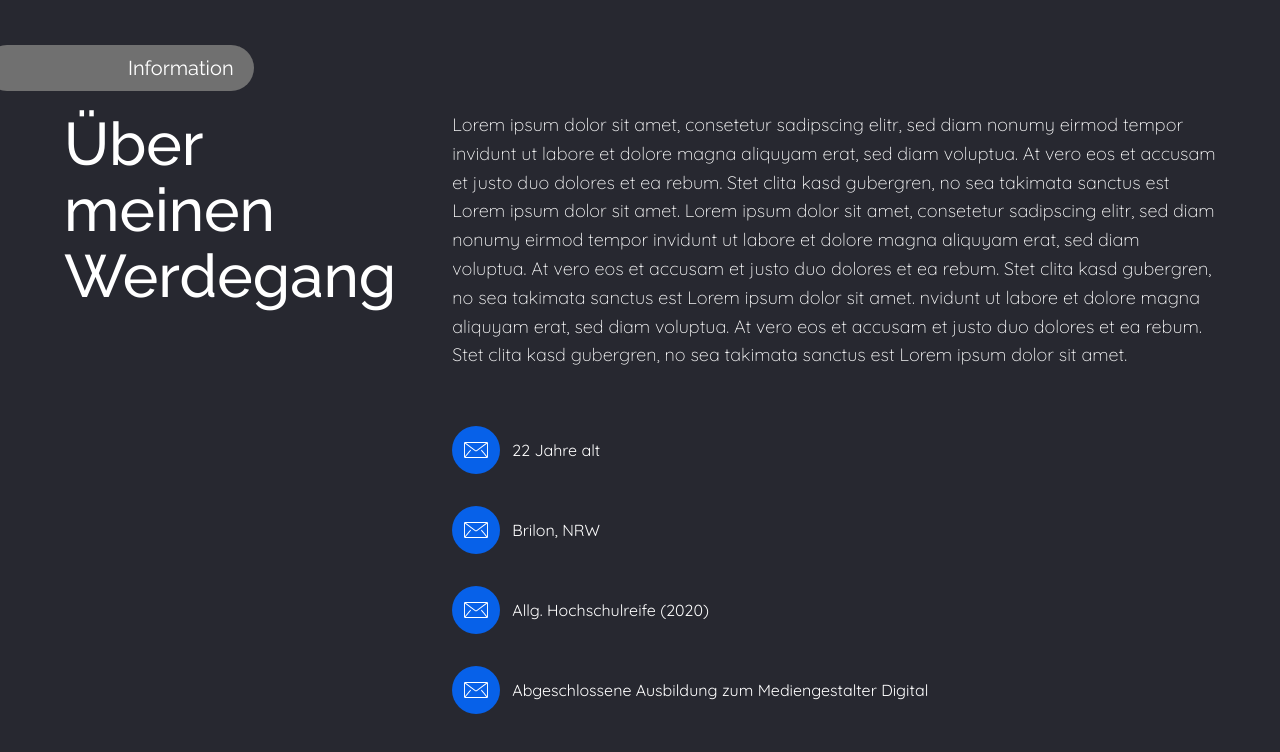
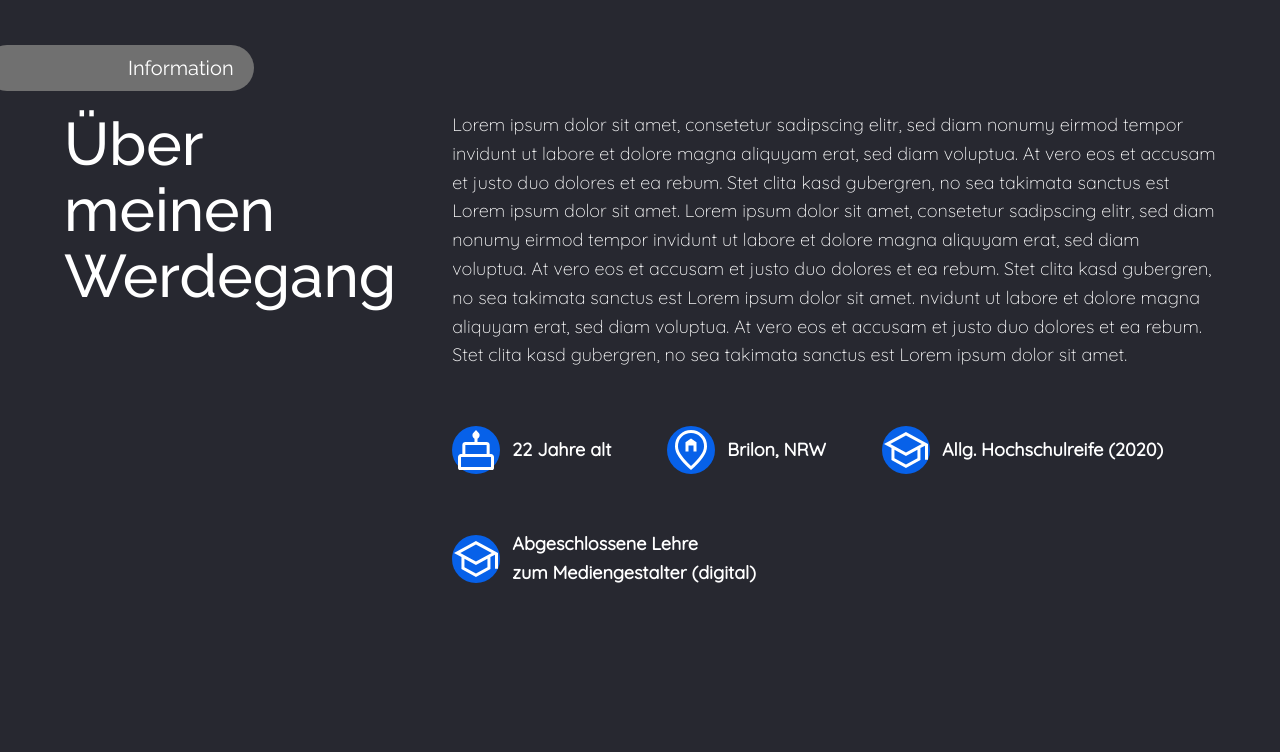
Before and after one commit to JasonSa19/vue-portfolio, a Vue app: page / in a window 1280 px wide. Shown: the part 995-1747 px from the top of the page. Built offline with nearby package versions, Linux system fonts and the light colour scheme.

Commit message:
Import all SVGs for the about section

```diff
--- a/src/components/About.vue
+++ b/src/components/About.vue
@@ -1,9 +1,32 @@
 <script setup>
-import vectorLink from "./modules/vectorLink.vue";
 import subLine from "./modules/subLine.vue";
+import birthday from "./svg/birthday.vue";
+import location from "./svg/location.vue";
+import education from "./svg/education.vue";
+import job from "./svg/education.vue";
 
 const aboutText =
   "Lorem ipsum dolor sit amet, consetetur sadipscing elitr, sed diam nonumy eirmod tempor invidunt ut labore et dolore magna aliquyam erat, sed diam voluptua. At vero eos et accusam et justo duo dolores et ea rebum. Stet clita kasd gubergren, no sea takimata sanctus est Lorem ipsum dolor sit amet. Lorem ipsum dolor sit amet, consetetur sadipscing elitr, sed diam nonumy eirmod tempor invidunt ut labore et dolore magna aliquyam erat, sed diam voluptua. At vero eos et accusam et justo duo dolores et ea rebum. Stet clita kasd gubergren, no sea takimata sanctus est Lorem ipsum dolor sit amet. nvidunt ut labore et dolore magna aliquyam erat, sed diam voluptua. At vero eos et accusam et justo duo dolores et ea rebum. Stet clita kasd gubergren, no sea takimata sanctus est Lorem ipsum dolor sit amet.";
+
+import { ref, computed } from "vue";
+
+const birthDate = ref(new Date(2001, 11, 19)); // Month is 0-indexed, so December is 11
+
+const age = computed(() => {
+  const today = new Date();
+  const birthDateValue = birthDate.value;
+  let age = today.getFullYear() - birthDateValue.getFullYear();
+  const monthDifference = today.getMonth() - birthDateValue.getMonth();
+
+  // If the birth date has not occurred yet this year, subtract one year from the age
+  if (
+    monthDifference < 0 ||
+    (monthDifference === 0 && today.getDate() < birthDateValue.getDate())
+  ) {
+    age--;
+    return age;
+  }
+});
 </script>
 
 <template>
@@ -18,23 +41,53 @@ const aboutText =
         </div>
         <div class="basis-9/12">
           <p>{{ aboutText }}</p>
-          <div class="flex flex-wrap justify-between gap-8 mt-14 2xl:gap-0">
-            <vectorLink
-              class="basis-full 2xl:basis-1/4"
-              buttonText="22 Jahre alt"
-            />
-            <vectorLink
-              class="basis-full 2xl:basis-1/4"
-              buttonText="Brilon, NRW"
-            />
-            <vectorLink
-              class="basis-full 2xl:basis-1/4"
-              buttonText="Allg. Hochschulreife (2020)"
-            />
-            <vectorLink
-              class="basis-full 2xl:basis-1/4"
-              buttonText="Abgeschlossene Ausbildung zum Mediengestalter Digital"
-            />
+          <div class="flex flex-wrap justify-start gap-14 mt-14">
+            <div class="vector-link">
+              <div class="flex items-center gap-3 group">
+                <div
+                  class="flex items-center justify-center w-12 h-12 rounded-full svg-holder bg-blue"
+                >
+                  <birthday class="w-full h-full fill-white"></birthday>
+                </div>
+                <p class="font-semibold">{{ age }} Jahre alt</p>
+              </div>
+            </div>
+
+            <div class="vector-link">
+              <div class="flex items-center gap-3 group">
+                <div
+                  class="flex items-center justify-center w-12 h-12 rounded-full svg-holder bg-blue"
+                >
+                  <location class="w-full h-full fill-white"></location>
+                </div>
+                <p class="font-semibold">Brilon, NRW</p>
+              </div>
+            </div>
+
+            <div class="vector-link">
+              <div class="flex items-center gap-3 group">
+                <div
+                  class="flex items-center justify-center w-12 h-12 rounded-full svg-holder bg-blue"
+                >
+                  <education class="w-full h-full fill-white"></education>
+                </div>
+                <p class="font-semibold">Allg. Hochschulreife (2020)</p>
+              </div>
+            </div>
+
+            <div class="vector-link">
+              <div class="flex items-center gap-3 group">
+                <div
+                  class="flex items-center justify-center w-12 h-12 rounded-full svg-holder bg-blue"
+                >
+                  <job class="w-full h-full fill-white"></job>
+                </div>
+                <p class="font-semibold">
+                  Abgeschlossene Lehre <br />
+                  zum Mediengestalter (digital)
+                </p>
+              </div>
+            </div>
           </div>
         </div>
       </div>
--- /dev/null
+++ b/src/components/svg/birthday.vue
@@ -0,0 +1,11 @@
+<script setup></script>
+
+<template>
+  <svg id="birthday" xmlns="http://www.w3.org/2000/svg">
+    <path
+      d="M8 44q-.85 0-1.425-.575Q6 42.85 6 42V31.05q0-1.25.875-2.125T9 28.05h1.35v-9.1q0-1.25.875-2.125t2.125-.875h9.15v-3.2q-1-.7-1.525-1.525-.525-.825-.525-1.975 0-.75.275-1.425T21.5 6.65L24 4l2.5 2.65q.5.5.8 1.175.3.675.3 1.425 0 1.15-.55 1.975-.55.825-1.55 1.525v3.2h9.15q1.25 0 2.125.875t.875 2.125v9.1H39q1.25 0 2.125.875T42 31.05V42q0 .85-.575 1.425Q40.85 44 40 44Zm5.35-15.95h21.3v-9.1h-21.3ZM9 41h30v-9.95H9Zm4.35-12.95h21.3ZM9 41h30Zm30-12.95H9h30Z"
+    />
+  </svg>
+</template>
+
+<style scoped></style>
--- /dev/null
+++ b/src/components/svg/education.vue
@@ -0,0 +1,11 @@
+<script setup></script>
+
+<template>
+  <svg id="education" xmlns="http://www.w3.org/2000/svg" viewBox="0 96 960 960">
+    <path
+      d="M479 936 189 777V537L40 456l439-240 441 240v317h-60V491l-91 46v240L479 936Zm0-308 315-172-315-169-313 169 313 172Zm0 240 230-127V573L479 696 249 571v170l230 127Zm1-240Zm-1 74Zm0 0Z"
+    />
+  </svg>
+</template>
+
+<style scoped></style>
--- /dev/null
+++ b/src/components/svg/job.vue
@@ -0,0 +1,11 @@
+<script setup></script>
+
+<template>
+  <svg id="job" xmlns="http://www.w3.org/2000/svg" height="48" width="48">
+    <path
+      d="M7 42q-1.2 0-2.1-.9Q4 40.2 4 39V15q0-1.2.9-2.1.9-.9 2.1-.9h9V7q0-1.2.9-2.1.9-.9 2.1-.9h10q1.2 0 2.1.9.9.9.9 2.1v5h9q1.2 0 2.1.9.9.9.9 2.1v24q0 1.2-.9 2.1-.9.9-2.1.9Zm0-3h34V15H7v24Zm12-27h10V7H19ZM7 39V15v24Z"
+    />
+  </svg>
+</template>
+
+<style scoped></style>
--- /dev/null
+++ b/src/components/svg/location.vue
@@ -0,0 +1,11 @@
+<script setup></script>
+
+<template>
+  <svg id="location" xmlns="http://www.w3.org/2000/svg">
+    <path
+      d="M18.5 25.5v-9.25L24 12.6l5.5 3.65v9.25h-3v-6h-5v6ZM24 40.05q6.65-6.05 9.825-10.975Q37 24.15 37 20.4q0-5.9-3.775-9.65T24 7q-5.45 0-9.225 3.75Q11 14.5 11 20.4q0 3.75 3.25 8.675Q17.5 34 24 40.05ZM24 44q-8.05-6.85-12.025-12.725Q8 25.4 8 20.4q0-7.5 4.825-11.95Q17.65 4 24 4q6.35 0 11.175 4.45Q40 12.9 40 20.4q0 5-3.975 10.875T24 44Z"
+    />
+  </svg>
+</template>
+
+<style scoped></style>
```
